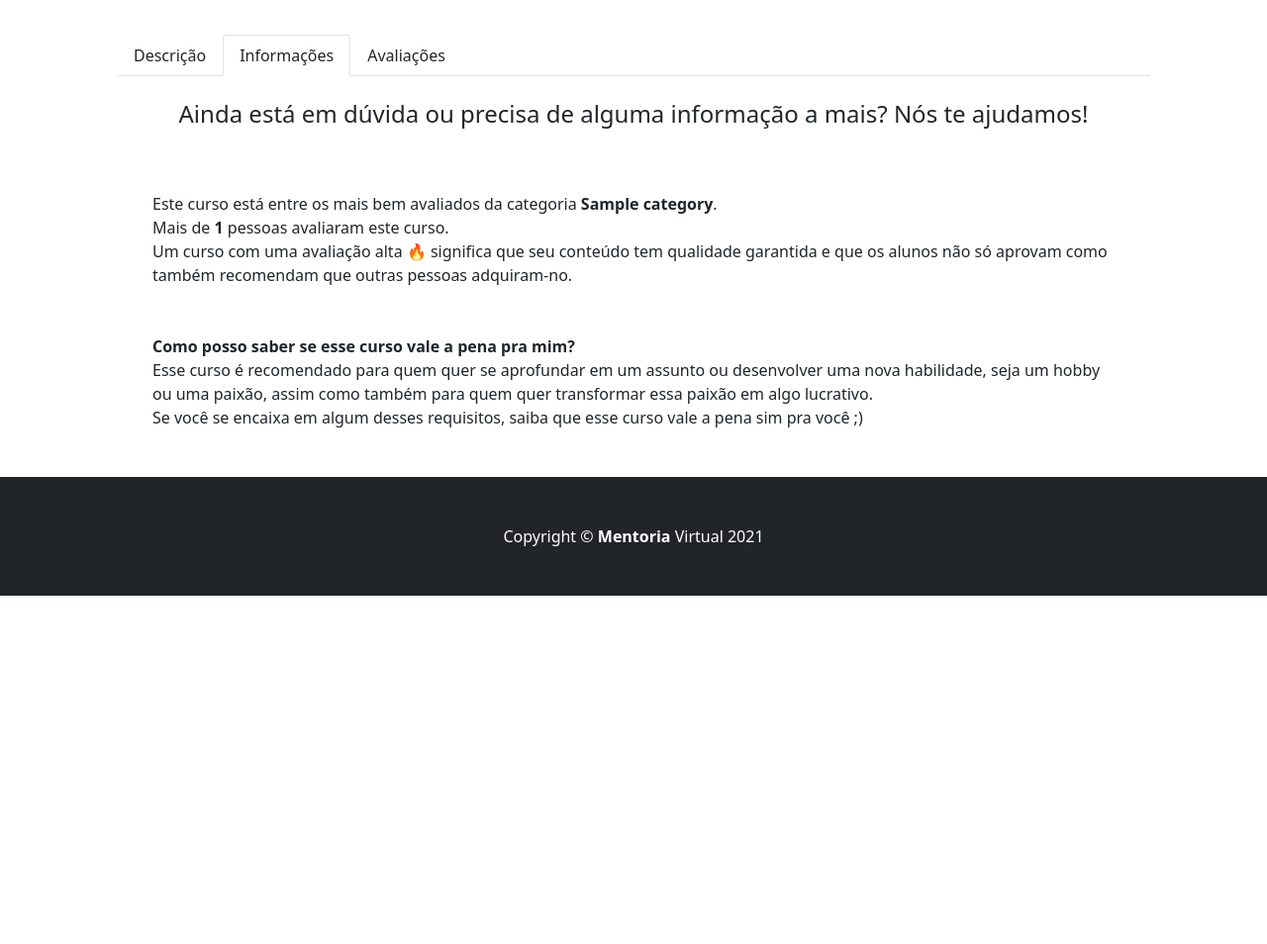
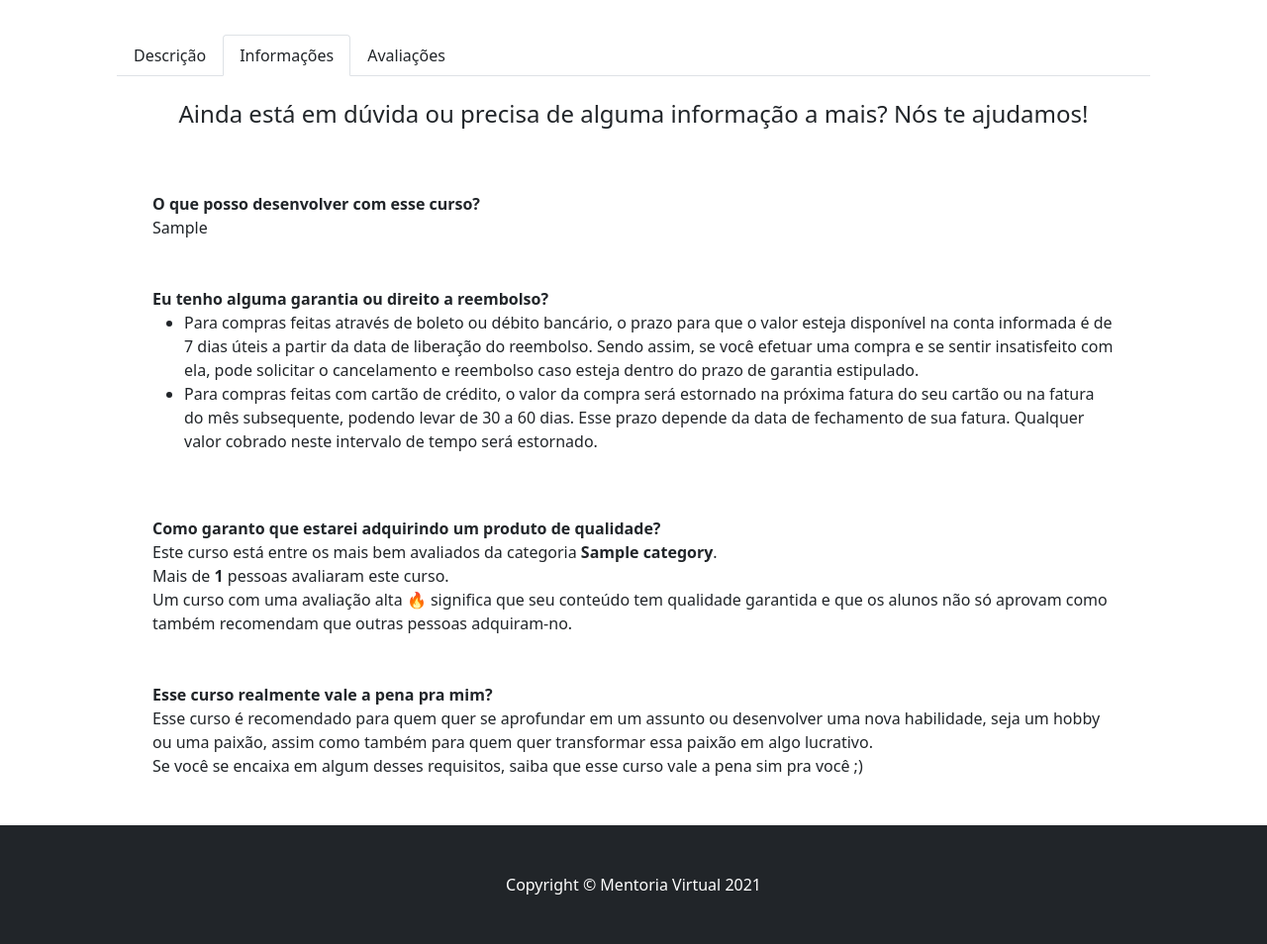
Before and after one commit to dojiDoMal/MentoriaVirtual, a Django app: page /detail/1/ in a window 1280 px wide, after a click on "Informações". Shown: the part 486-1440 px from the top of the page at 99% size. Before the commit the page ends 1088 px from the top, so only its background shows below. Run offline with Django 3.2, Linux system fonts and the light colour scheme; tables that the repository leaves empty hold one stand-in row (values such as "Sample post"); grey boxes marked "Sample" are stand-in pictures; some libraries are stand-ins or nearby versions.

Commit message:
ultimo commit antes de criar ambiente producao

```diff
--- a/affiliate/models.py
+++ b/affiliate/models.py
@@ -1,34 +1,5 @@
 from django.db import models
-from django.contrib.postgres.fields import ArrayField
-from django.conf import settings
-from django.db.models.deletion import DO_NOTHING
-from django.db.models.fields import DecimalField
-from django.db.models.fields.files import ImageField
-from mptt.models import MPTTModel, TreeForeignKey
 
-# class Comment(MPTTModel):
-#     course = models.ForeignKey('Course', on_delete=models.PROTECT)
-#     raw_comment = models.TextField()
-#     parent = TreeForeignKey('self',
-#                             related_name='children',
-#                             null=True,
-#                             blank=True,
-#                             db_index=True,
-#                             on_delete=models.PROTECT
-#                             )
-#     date = models.DateTimeField()
-#     comment_phase = models.PositiveSmallIntegerField()
-#     deleted = models.BooleanField(default=False)
-#     ip = models.CharField(max_length=20, null=True)
-#     edited = models.BooleanField(default=False)
-
-#     class MPTTMeta:
-#         order_insertion_by = ['-date']
-
-#     def log_msg(self):
-#         msg = "id: {0}, course: {1} - {2}, author: {3}, raw_comment: {4}, parent: {5}, date: {6}, comment_phase: {7}, deleted: {8}, ip: {9}"
-#         msg = msg.format(str(self.pk), self.course.pk, self.course.title, self.author, self.raw_comment, self.parent, self.date, self.comment_phase, self.deleted, self.ip)
-#         return msg
 
 class Category(models.Model):
     name = models.CharField(max_length=50)
@@ -56,6 +27,7 @@ class Course(models.Model):
     author = models.CharField(max_length=100)
     link = models.URLField(max_length=200, default='#')
     discount = models.IntegerField(default=0)
+    pain_point = models.TextField(max_length=500, null=True)
 
     class Meta:
         ordering = ['-rating']
--- a/affiliate/templates/information-tab.html
+++ b/affiliate/templates/information-tab.html
@@ -2,26 +2,50 @@
 
 <!-- TODO: Criar um template interessante para as informações -->
 {% comment %}
-    Inserir if's para course.discount, para que de acordo com o desconto
-    exiba um texto diferente.
-    Inseris if's também para course.rating, para que de acordo com cada course.rating
-    exiba um texto diferente.
     Pensar em outras informações.
 {% endcomment %}
 <div class='container'>
     <div class='display-8 text-center mb-3'>
         Ainda está em dúvida ou precisa de alguma informação a mais? Nós te ajudamos!
     </div>
+    {% if course.pain_point %}
+        <div class='pt-5'>
+            <strong>O que posso desenvolver com esse curso?</strong>
+            <br>
+            {{ course.pain_point }}
+        </div>
+    {% endif %}
+    <div class='pt-5'>
+            <strong>Eu tenho alguma garantia ou direito a reembolso?</strong>
+            <br>
+            <ul>
+                <li>
+                Para compras feitas através de boleto ou débito bancário, o prazo para que o valor esteja disponível na conta informada é de 7 dias úteis a
+                partir da data de liberação do reembolso. Sendo assim, se você efetuar uma compra e se sentir insatisfeito com ela, pode solicitar o
+                cancelamento e reembolso caso esteja dentro do prazo de garantia estipulado.
+                </li>
+                <li>
+                Para compras feitas com cartão de crédito, o valor da compra será estornado na próxima fatura do seu cartão ou na fatura do mês
+                subsequente, podendo levar de 30 a 60 dias. Esse prazo depende da data de fechamento de sua fatura. Qualquer valor cobrado neste
+                intervalo de tempo será estornado.
+                </li>
+            </ul>
+        </div>
     {% if course.discount > 0%}
-        <div class='pt-5'>{{ course.name }} está com um desconto super especial de <span class='text-danger bg-warning'>{{ course.discount }}%</span>
-        <br>
-        Aproveite agora mesmo essa oferta por tempo limitado e garanta essa oportunidade de aprendizado.
-        <br>
-        Comprando hoje, <em>{% now "d \d\e F" %}</em>, você economiza um total de R$ {{ course.get_saving }}.
+        <div class='pt-5'>
+            <strong>Quanto eu economizo comprando esse curso?</strong>
+            <br>
+            {{ course.name }} está com um desconto super especial de <span class='text-danger bg-warning'>{{ course.discount }}%</span>
+            <br>
+            Aproveite agora mesmo essa oferta por tempo limitado e garanta essa oportunidade de aprendizado.
+            <br>
+            Comprando hoje, <em>{% now "d \d\e F" %}</em>, você economiza um total de R$ {{ course.get_saving }}.
         </div>
     {% endif %}
     {% if course.get_rating > 5%}
         <div class='pt-5'>
+            <strong>Como garanto que estarei adquirindo um produto de qualidade?</strong>
+            <br>
             Este curso está entre os mais bem avaliados da categoria <strong>{{ course.category }}</strong>.
             <br>
             Mais de <strong>{{ course.evaluations.all.count }}</strong> pessoas avaliaram este curso.
@@ -31,7 +55,7 @@
         </div>
     {% endif %}
         <div class='pt-5'>
-            <strong>Como posso saber se esse curso vale a pena pra mim?</strong>
+            <strong>Esse curso realmente vale a pena pra mim?</strong>
             <br>
             Esse curso é recomendado para quem quer se aprofundar em um assunto ou desenvolver uma nova habilidade,
             seja um hobby ou uma paixão, assim como também para quem quer transformar essa paixão em algo lucrativo.
--- a/affiliate/templates/navbar.html
+++ b/affiliate/templates/navbar.html
@@ -41,12 +41,12 @@
 
         <!-- Footer-->
         <footer class="py-5 bg-dark">
-            <div class="container"><p class="m-0 text-center text-white">Copyright &copy; Mentoria Virtual 2021</p></div>
+            <div class="container"><div class="m-0 text-center text-white">Copyright &copy; Mentoria Virtual 2021</div></div>
         </footer>
         <!-- Bootstrap core JS-->
         <script src="https://cdn.jsdelivr.net/npm/bootstrap@5.0.1/dist/js/bootstrap.bundle.min.js"></script>
         <!-- Core theme JS-->
-        <script src="{%static 'affiliate/js/scripts.js' %}"></script>
+        <script src="{% static 'affiliate/js/scripts.js' %}"></script>
         <script src="//code.jquery.com/jquery-1.11.1.min.js"></script>
     </body>
 </html>
```
Also changed, not shown: affiliate/migrations/0001_initial.py, affiliate/migrations/0002_auto_20210713_1304.py (deleted), affiliate/migrations/0002_course_pain_point.py (added).
